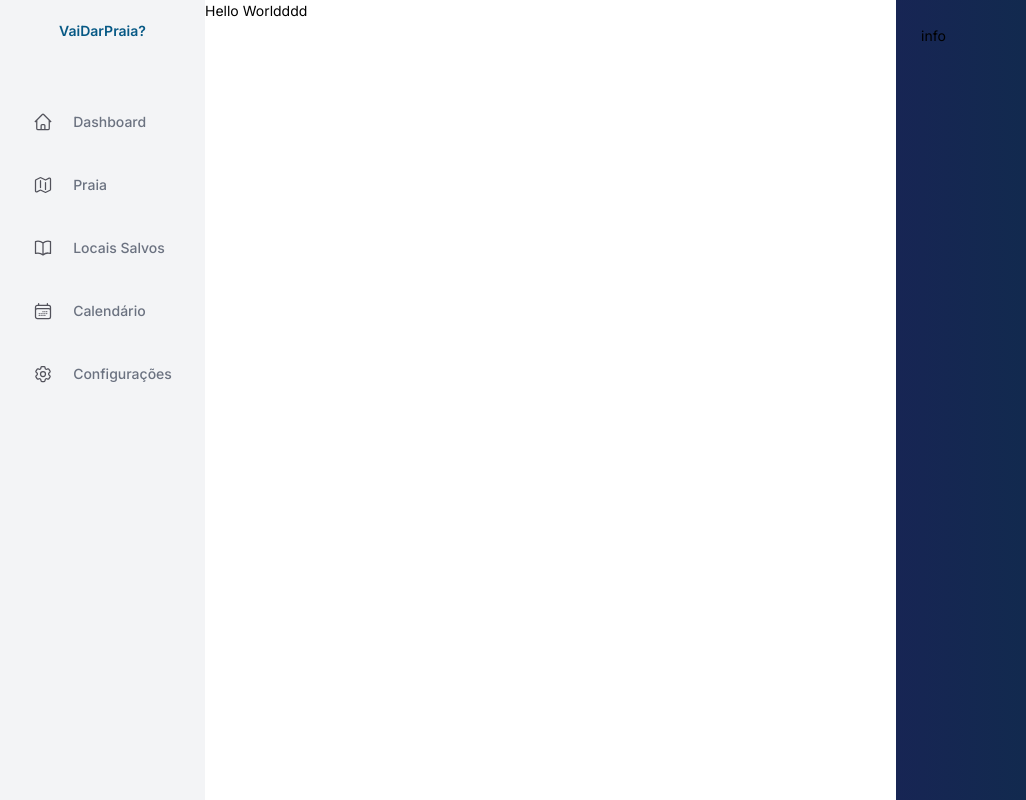
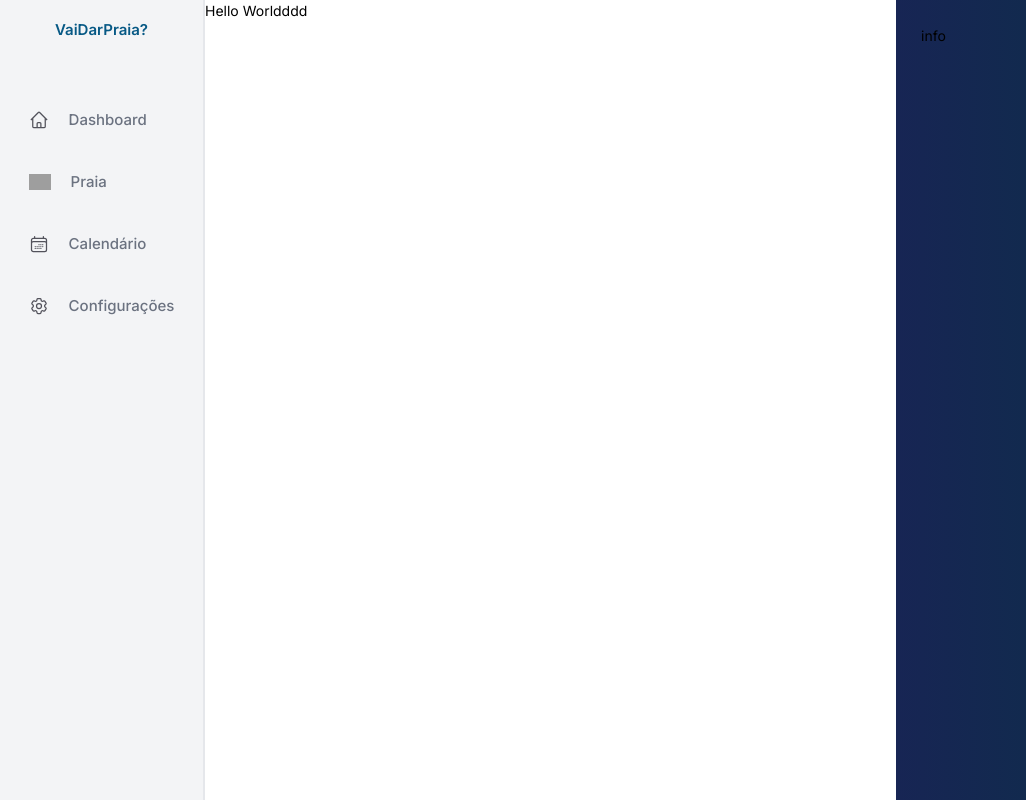
Before and after one commit to campelogabriel/nextjs-vaidaronda, a Next.js app: page / in a window 1280 px wide. Shown: the whole page, without its empty margins (0-1026 px from the left). Built offline with nearby package versions, Linux system fonts and the light colour scheme; grey boxes are pictures that could not be loaded.

Commit message:
style: fix style in phone navbar

```diff
--- a/app/_components/Navbar.tsx
+++ b/app/_components/Navbar.tsx
@@ -2,12 +2,13 @@
 import Link from "next/link";
 import { usePathname } from "next/navigation";
 import cx from "classnames";
-import Dropview from "../_components/_Dashboard/Dropview";
+import Dropview from "./_Dashboard/Dropview";
+import Image from "next/image";
 
 function Navbar() {
   const pathName = usePathname();
   return (
-    <div className="p-8 flex items-center lg:flex-col md:flex md:flex-row bg-sky-800 phone:bg-gray-100	 backdrop-opacity-90 justify-between">
+    <div className=" h-full z-50 p-8 text-2xl h-screen md:border-r-2  border-gray-200 flex items-center lg:flex-col md:flex md:flex-row bg-sky-800 phone:bg-gray-100	 backdrop-opacity-90 justify-between">
       <h1 className="text-gray-100 phone:text-sky-800 font-semibold">
         VaiDarPraia?
       </h1>
@@ -49,20 +50,12 @@ function Navbar() {
             pathName == "/praia" ? "border-sky-800" : "border-transparent"
           )}
         >
-          <svg
-            xmlns="http://www.w3.org/2000/svg"
-            fill="none"
-            viewBox="0 0 24 24"
-            strokeWidth="1.5"
-            stroke={pathName == "/praia" ? "#075985" : "#52525b"}
-            className="size-8"
-          >
-            <path
-              strokeLinecap="round"
-              strokeLinejoin="round"
-              d="M9 6.75V15m6-6v8.25m.503 3.498 4.875-2.437c.381-.19.622-.58.622-1.006V4.82c0-.836-.88-1.38-1.628-1.006l-3.869 1.934c-.317.159-.69.159-1.006 0L9.503 3.252a1.125 1.125 0 0 0-1.006 0L3.622 5.689C3.24 5.88 3 6.27 3 6.695V19.18c0 .836.88 1.38 1.628 1.006l3.869-1.934c.317-.159.69-.159 1.006 0l4.994 2.497c.317.158.69.158 1.006 0Z"
-            />
-          </svg>
+          <Image
+            alt="beach"
+            src={pathName == "/praia" ? "/beach.svg" : "/beach-no.svg"}
+            width={22}
+            height={22}
+          />
           <span
             className={cx(
               "hidden lg:block ",
@@ -72,36 +65,7 @@ function Navbar() {
             Praia
           </span>
         </Link>
-        <Link
-          href="/localsalvo"
-          className={cx(
-            "flex border-b-2 gap-8 items-center p-4 hover:md:bg-slate-200",
-            pathName == "/localsalvo" ? "border-sky-800" : "border-transparent"
-          )}
-        >
-          <svg
-            xmlns="http://www.w3.org/2000/svg"
-            fill="none"
-            viewBox="0 0 24 24"
-            strokeWidth="1.5"
-            stroke={pathName == "/localsalvo" ? "#075985" : "#52525b"}
-            className="size-8"
-          >
-            <path
-              strokeLinecap="round"
-              strokeLinejoin="round"
-              d="M12 6.042A8.967 8.967 0 0 0 6 3.75c-1.052 0-2.062.18-3 .512v14.25A8.987 8.987 0 0 1 6 18c2.305 0 4.408.867 6 2.292m0-14.25a8.966 8.966 0 0 1 6-2.292c1.052 0 2.062.18 3 .512v14.25A8.987 8.987 0 0 0 18 18a8.967 8.967 0 0 0-6 2.292m0-14.25v14.25"
-            />
-          </svg>
-          <span
-            className={cx(
-              "hidden lg:block ",
-              pathName == "/localsalvo" ? "text-sky-800 " : "text-gray-500"
-            )}
-          >
-            Locais Salvos
-          </span>
-        </Link>
+
         <Link
           href="/calendario"
           className={cx(
```
